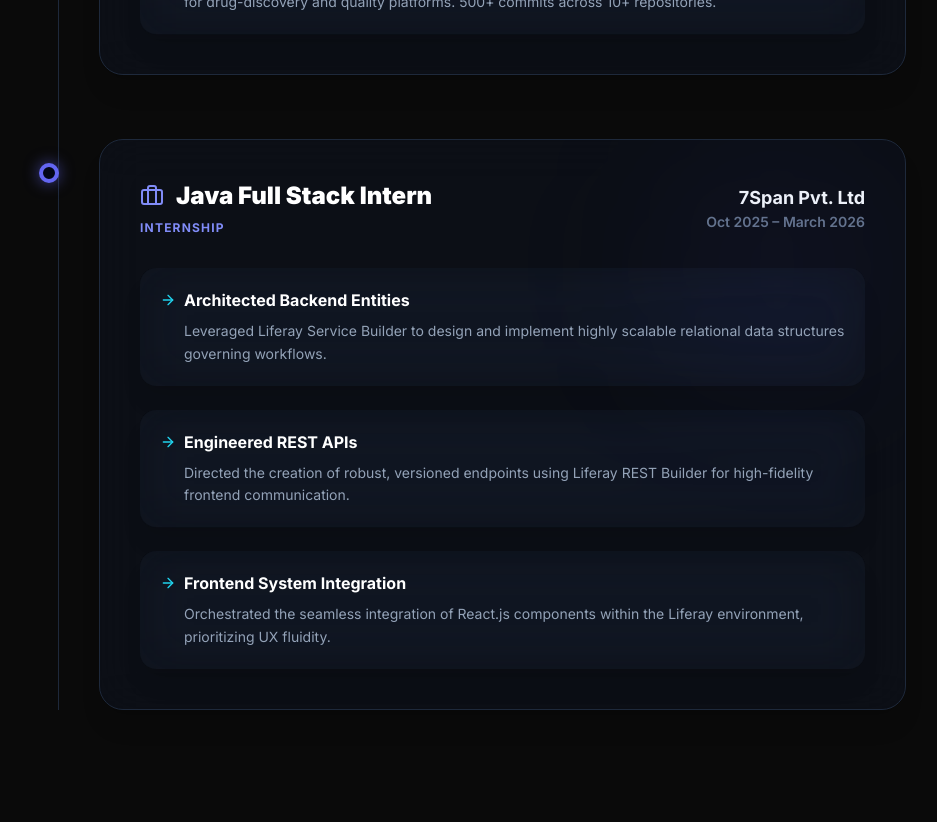
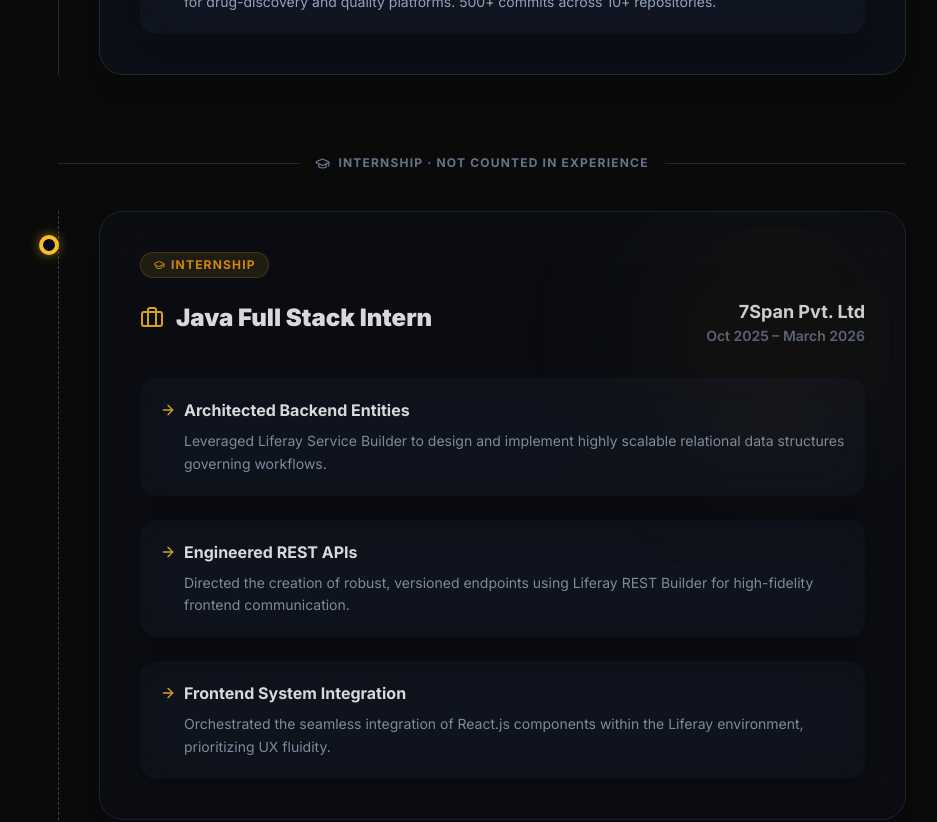
Before and after one commit to prathammodi12/pratham-portfolio, a Next.js app in the folder pratham-portfolio/: page / in a window 1280 px wide. Shown: the part 2640-3462 px from the top of the page, without its empty margins (158-1095 px from the left). Built offline with nearby package versions, Linux system fonts and the light colour scheme; no server answers.

Commit message:
feat: separate internship from professional experience in timeline and resume

```diff
--- a/pratham-portfolio/features/experience/Experience.tsx
+++ b/pratham-portfolio/features/experience/Experience.tsx
@@ -1,5 +1,5 @@
 import React from "react";
-import { Briefcase, ArrowRight } from "lucide-react";
+import { Briefcase, ArrowRight, GraduationCap } from "lucide-react";
 import { experiences } from "@/constants/experience";
 import { ScrollReveal } from "@/components/animations/ScrollReveal";
 import { Card } from "@/components/ui/Card";
@@ -7,6 +7,9 @@ import { GlassPanel } from "@/components/ui/GlassPanel";
 import { SectionTitle } from "@/components/ui/SectionTitle";
 
 export default function Experience() {
+  const fullTimeExps = experiences.filter((e) => e.type !== "Internship");
+  const internships = experiences.filter((e) => e.type === "Internship");
+
   return (
     <section id="experience" className="py-32 relative">
       <div className="max-w-4xl mx-auto px-6 relative z-10">
@@ -19,9 +22,9 @@ export default function Experience() {
           }
         />
 
-        {/* Vertical Timeline container */}
+        {/* ── Full-time experience ── */}
         <div className="relative border-l border-slate-300 dark:border-slate-800 ml-4 md:ml-0 md:pl-10 space-y-16">
-          {experiences.map((exp, idx) => (
+          {fullTimeExps.map((exp, idx) => (
             <ScrollReveal
               key={idx}
               direction="up"
@@ -84,6 +87,89 @@ export default function Experience() {
             </ScrollReveal>
           ))}
         </div>
+
+        {/* ── Internships (not counted in experience) ── */}
+        {internships.length > 0 && (
+          <div className="mt-20">
+            {/* Divider with label */}
+            <div className="flex items-center gap-4 mb-10">
+              <div className="flex-1 h-px bg-slate-200 dark:bg-slate-800" />
+              <span className="flex items-center gap-2 text-xs font-bold tracking-widest uppercase text-slate-400 dark:text-slate-500 whitespace-nowrap">
+                <GraduationCap size={15} />
+                Internship · Not counted in experience
+              </span>
+              <div className="flex-1 h-px bg-slate-200 dark:bg-slate-800" />
+            </div>
+
+            <div className="relative border-l border-dashed border-slate-300 dark:border-slate-700 ml-4 md:ml-0 md:pl-10 space-y-16">
+              {internships.map((exp, idx) => (
+                <ScrollReveal
+                  key={idx}
+                  direction="up"
+                  distance={30}
+                  duration={0.6}
+                  className="relative"
+                >
+                  {/* Timeline node — amber to distinguish */}
+                  <div className="absolute -left-[54px] md:-left-[60px] top-6 w-5 h-5 rounded-full bg-slate-950 border-4 border-amber-400 shadow-[0_0_12px_rgba(251,191,36,0.5)]" />
+
+                  <Card
+                    variant="glass"
+                    className="p-8 md:p-10 group hover:-translate-y-1 transition-transform duration-300 opacity-85 hover:opacity-100"
+                  >
+                    <div className="absolute top-0 right-0 w-64 h-64 bg-amber-500/5 rounded-full blur-[80px] group-hover:bg-amber-500/10 transition-colors" />
+
+                    {/* "Internship" pill badge */}
+                    <span className="inline-flex items-center gap-1.5 mb-5 px-3 py-1 rounded-full text-xs font-bold tracking-widest uppercase bg-amber-400/10 text-amber-500 border border-amber-400/20">
+                      <GraduationCap size={12} />
+                      Internship
+                    </span>
+
+                    <div className="flex flex-col md:flex-row md:items-center justify-between mb-8 gap-4">
+                      <div>
+                        <h3 className="text-2xl font-black text-slate-900 dark:text-white mb-2 flex items-center gap-3">
+                          <Briefcase
+                            size={24}
+                            className="text-amber-500 dark:text-amber-400"
+                          />{" "}
+                          {exp.role}
+                        </h3>
+                      </div>
+                      <div className="text-left md:text-right">
+                        <p className="text-slate-800 dark:text-slate-100 font-bold text-lg">
+                          {exp.company}
+                        </p>
+                        <p className="text-slate-500 text-sm font-semibold">
+                          {exp.duration}
+                        </p>
+                      </div>
+                    </div>
+
+                    <div className="space-y-6">
+                      {exp.details.map(({ title, desc }) => (
+                        <GlassPanel
+                          key={title}
+                          className="bg-white/50 dark:bg-slate-800/20 p-5 rounded-2xl border-slate-200 dark:border-none"
+                        >
+                          <h4 className="text-slate-900 dark:text-white font-bold mb-2 flex items-center gap-2">
+                            <ArrowRight
+                              size={16}
+                              className="text-amber-500 dark:text-amber-400"
+                            />{" "}
+                            {title}
+                          </h4>
+                          <p className="text-slate-600 dark:text-slate-400 text-sm leading-relaxed pl-6">
+                            {desc}
+                          </p>
+                        </GlassPanel>
+                      ))}
+                    </div>
+                  </Card>
+                </ScrollReveal>
+              ))}
+            </div>
+          </div>
+        )}
       </div>
     </section>
   );
--- a/pratham-portfolio/resume/resume.html
+++ b/pratham-portfolio/resume/resume.html
@@ -91,9 +91,11 @@
   </ul>
 </div>
 
+<h2>Internship <span style="font-size:8.5pt;font-weight:400;text-transform:none;letter-spacing:0;color:#6b7280;">(not counted in experience)</span></h2>
+
 <div class="entry">
   <div class="row"><span class="title">Java Full Stack Developer Intern</span><span class="date">Oct 2025 – Mar 2026</span></div>
-  <div class="row"><span class="sub">7Span Pvt. Ltd, Ahmedabad, Gujarat</span><span class="date">Internship</span></div>
+  <div class="row"><span class="sub">7Span Pvt. Ltd, Ahmedabad, Gujarat</span><span class="date">6 months · Internship</span></div>
   <ul>
     <li>Contributed to <b>Zeveal</b>, a live workforce tracking platform that monitors remote employee productivity (work sessions, idle time, break logs).</li>
     <li>Built backend modules with Liferay Service Builder (Employee, Department, Work Logs, Notifications) and APIs with Liferay REST Builder (OAuth2, CORS).</li>
```
